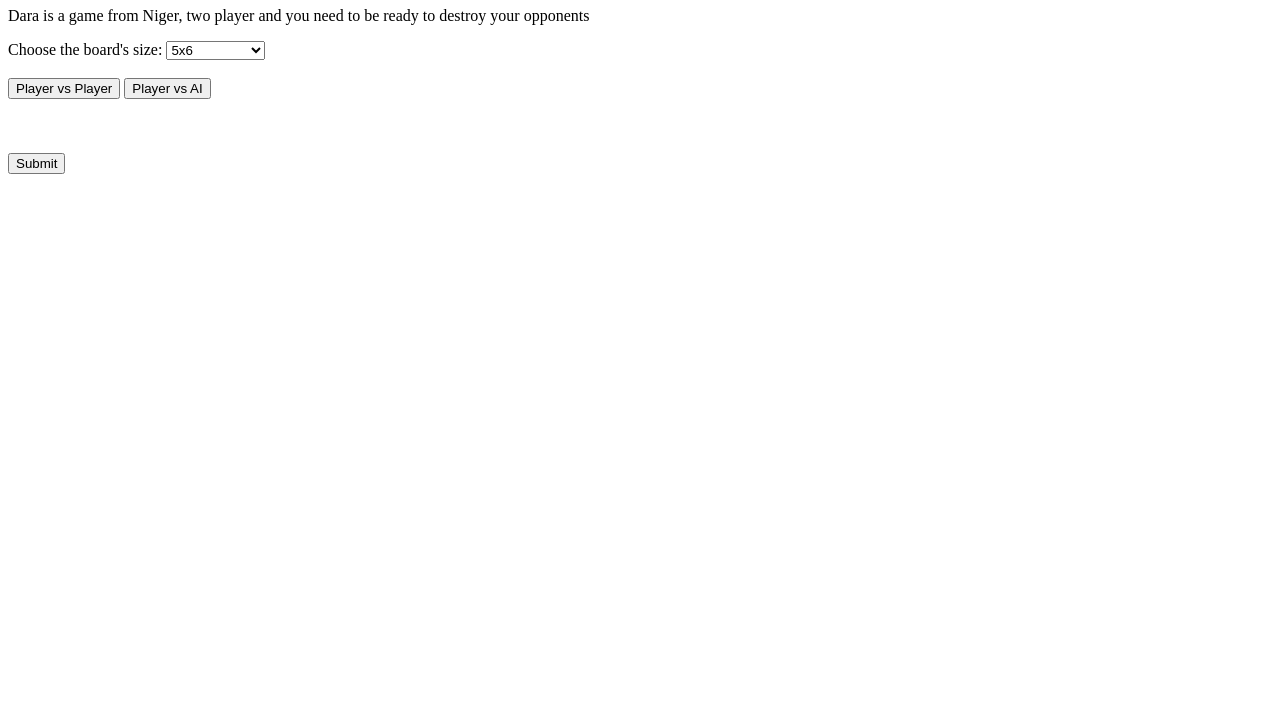
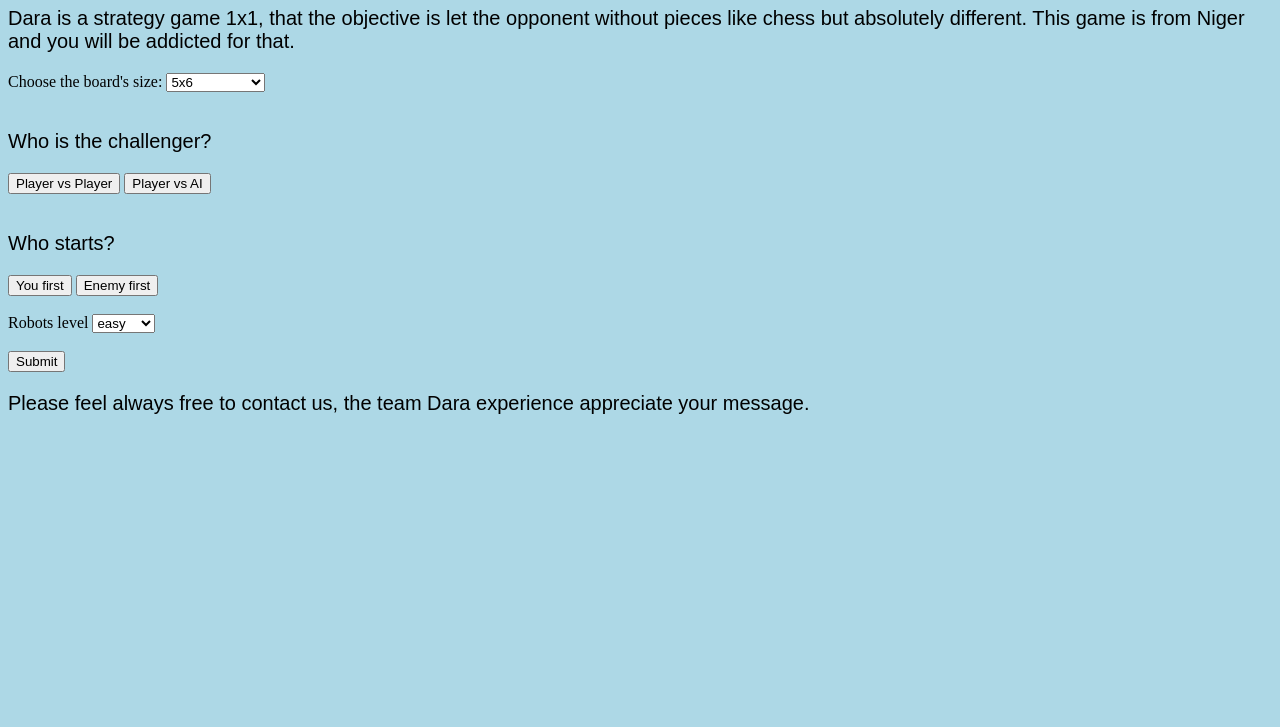
Before and after one commit to abrunhosa16/DaraExperience, a plain HTML site: page index.html in a window 1280 px wide. Shown: the part 73-800 px from the top of the page. Drawn offline with Linux system fonts and the light colour scheme.

Commit message:
Mais alterações toscas

```diff
--- a/index.html
+++ b/index.html
@@ -6,14 +6,14 @@
     <title>The incredible Dara game</title>
     <meta name="viewport" content="width=device-width, initial-scale=1" />
     <meta name="author" content="" />
-    <link rel="stylesheet" href="css/style.css" />
+    <link rel="stylesheet" href="style.css" />
   </head>
 
   <body>
-    <h1>Dara the game night experience</h1>
+    <h1>Dara game night experience</h1>
     <p>
-      Dara is a game from Niger, two player and you need to be ready to destroy
-      your opponents
+      Dara is a strategy game 1x1, that the objective is let the opponent without pieces like chess but absolutely different.
+      This game is from Niger and you will be addicted for that.
     </p>
 
     <form action="">
@@ -24,18 +24,35 @@
         <option value="My game">Your Custom</option>
       </select>
       <br /><br />
+      <p>Who is the challenger?</p>
       <button type="button" onclick="alert('Hello world!')">
         Player vs Player
       </button>
-      <button type="button" onclick="alert('Hello world!')">
+      <button type="button" onclick="alert('Hello world!')" >
         Player vs AI
       </button>
       <br /><br />
+      <p>Who starts?</p>
+      <button type="button" onclick="alert('Hello world!')" >
+        You first
+      </button>
+      <button type="button" onclick="alert('Hello world!')" >
+        Enemy first
+      </button>
+      <br /><br />
+      <label for="Level">Robots level</label>
+      <select name="level" id="lvl">
+        <option value="izzy">easy</option>
+        <option value="medium">normal</option>
+        <option value="hard">insane</option>
+      </select>
+      <br /><br />
 
-      <br /><br />
+
       <input type="submit" value="Submit" />
     </form>
 
     <script></script>
+    <p>Please feel always free to contact us, the team Dara experience appreciate your message.</p>
   </body>
 </html>
--- a/style.css
+++ b/style.css
@@ -0,0 +1,13 @@
+body {
+    background-color: lightblue;
+  }
+
+  h1 {
+    color: orange;
+    text-align: center;
+  }
+
+  p {
+    font-family: arial;
+    font-size: 20px;
+  }
```
